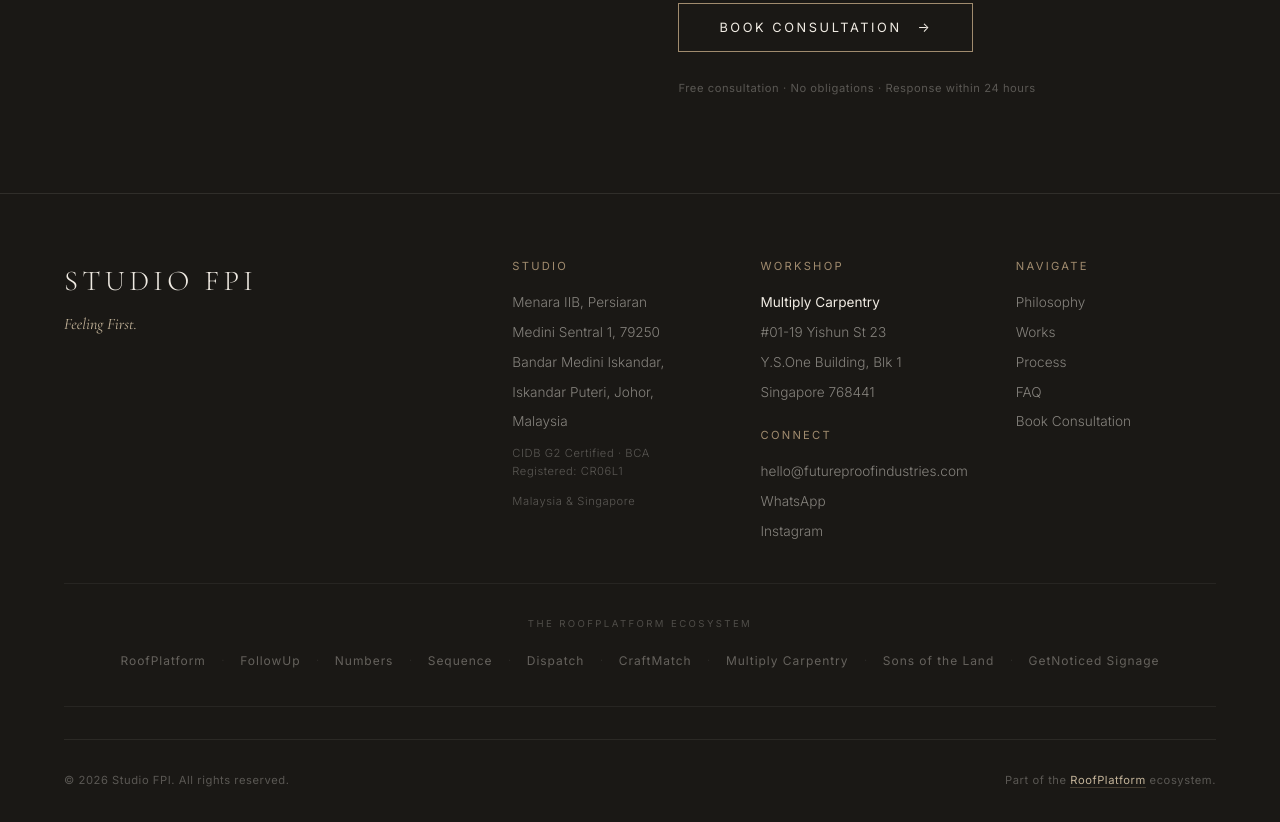
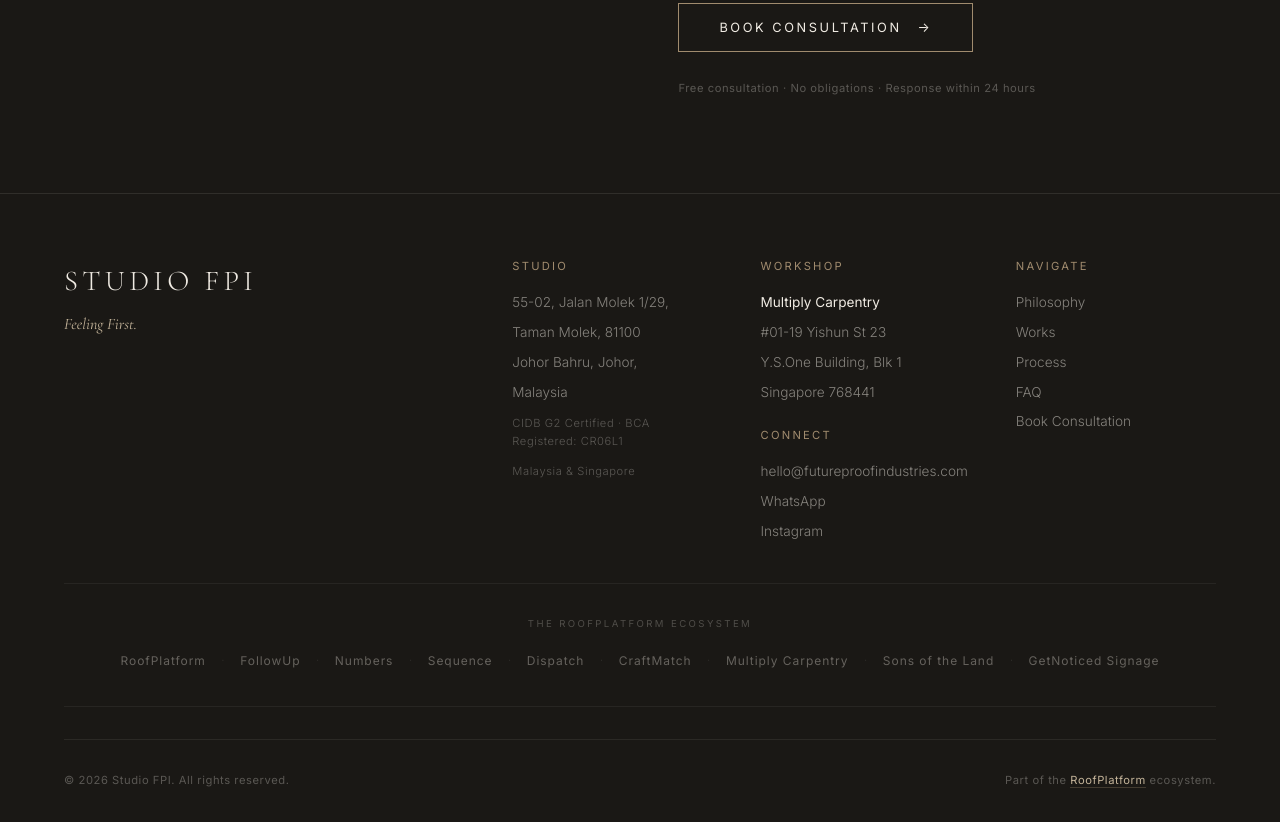
Before and after one commit to tsybjornie/studio-fpi-website, a plain HTML site: page index.html in a window 1280 px wide. Shown: the part 10827-11649 px from the top of the page. Drawn offline with nearby package versions, Linux system fonts and the light colour scheme.

```diff
--- a/index.html
+++ b/index.html
@@ -763,10 +763,9 @@
         </div>
         <div class="footer-col">
           <span class="footer-label">Studio</span>
-          <p>Menara IIB, Persiaran</p>
-          <p>Medini Sentral 1, 79250</p>
-          <p>Bandar Medini Iskandar,</p>
-          <p>Iskandar Puteri, Johor,</p>
+          <p>55-02, Jalan Molek 1/29,</p>
+          <p>Taman Molek, 81100</p>
+          <p>Johor Bahru, Johor,</p>
           <p>Malaysia</p>
           <p class="footer-reg" style="margin-top: 0.75rem;">CIDB G2 Certified · BCA Registered: CR06L1</p>
           <p class="footer-reg" style="margin-top: 0.75rem;">Malaysia &amp; Singapore</p>
```
